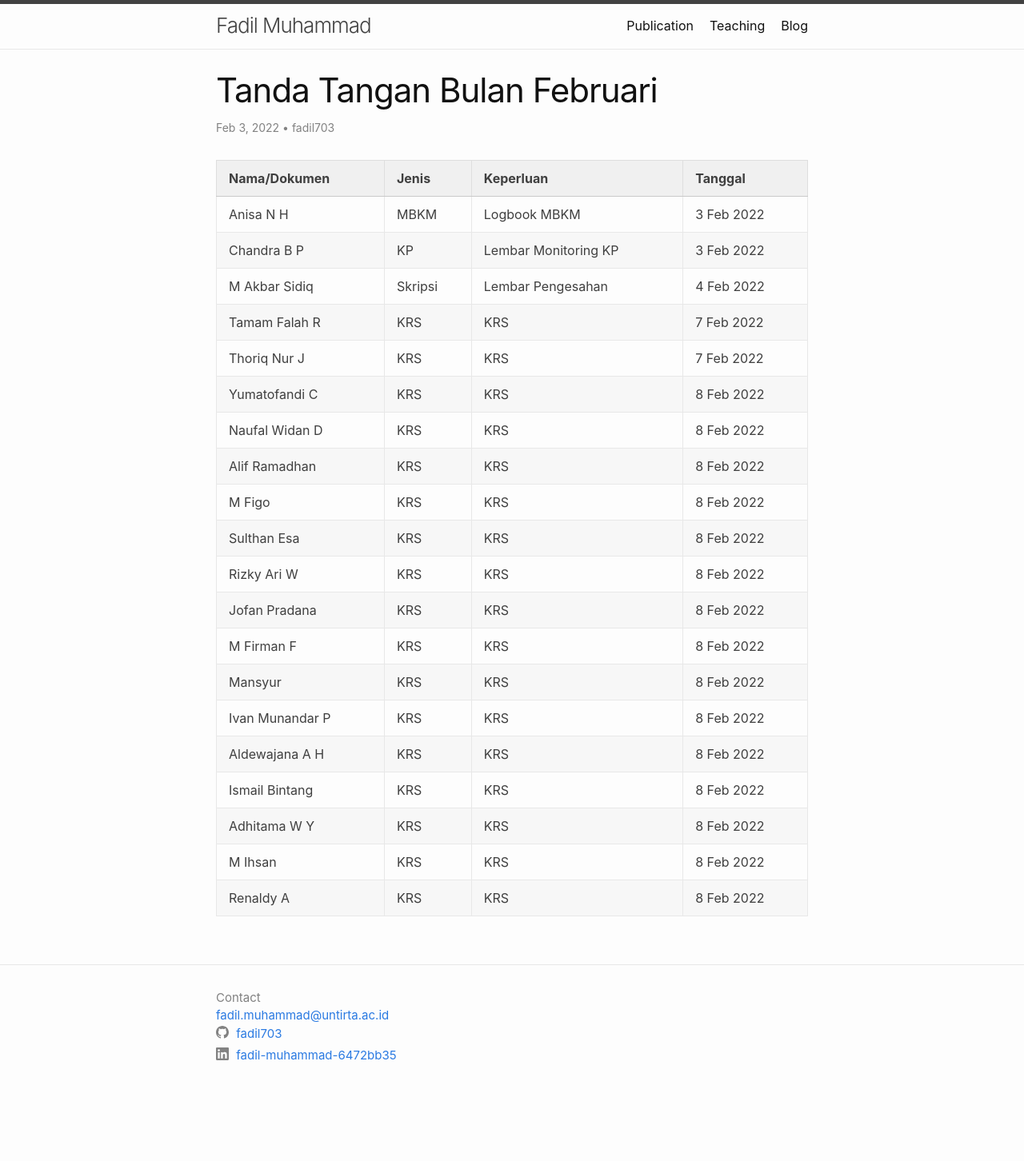
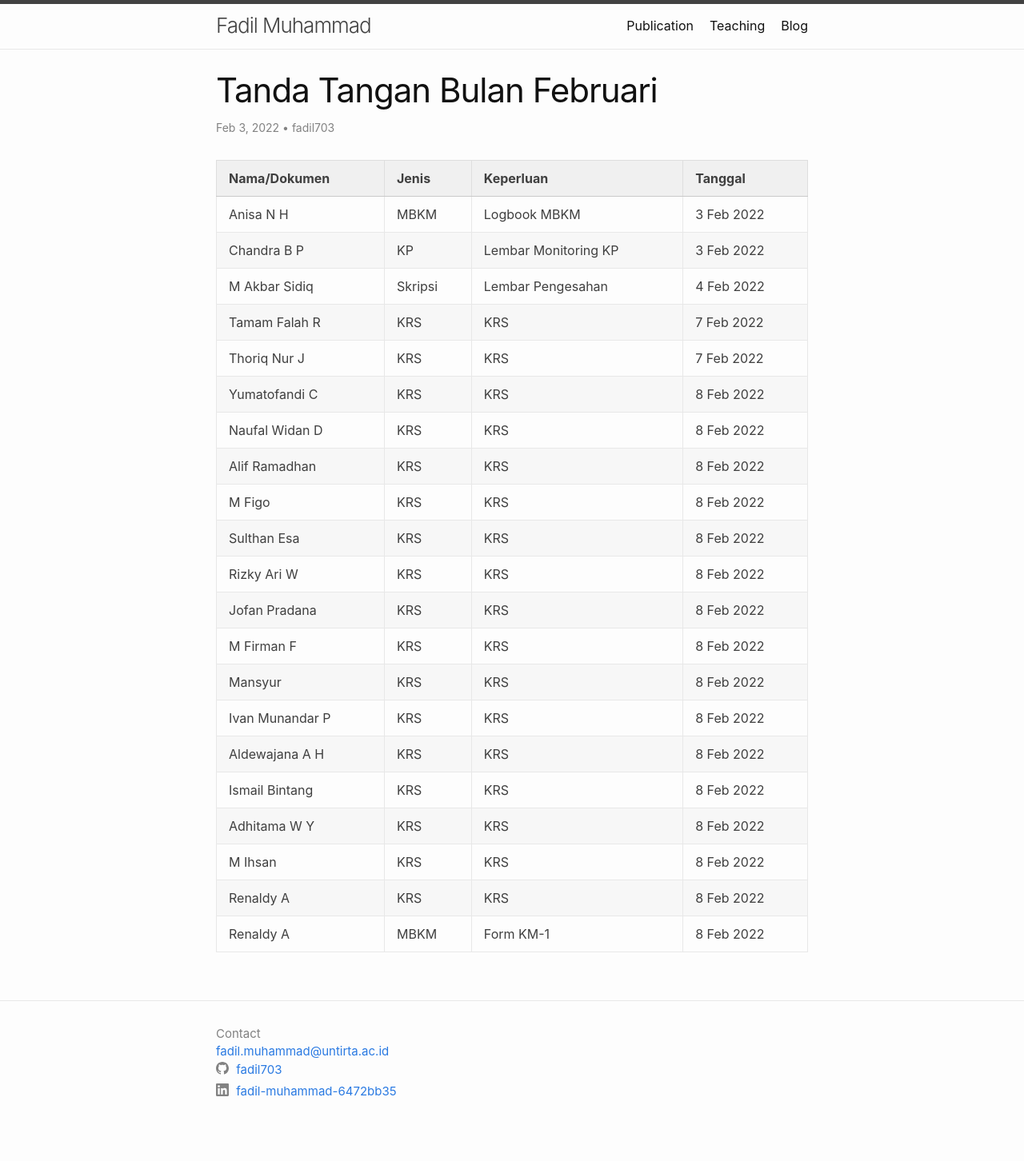
Before and after one commit to fadil703/fadil703.github.io, a Jekyll site: the page built from _posts/2022-02-03-february-signature.markdown, in a window 1280 px wide. Shown: the whole page at 80% size. Built offline with Jekyll 4.4.1, drawn with Linux system fonts in a browser that asks for light colours; before the commit the page ends 1407 px from its top, so only the background shows below that.

Commit message:
Update 2022-02-03-february-signature.markdown
add mbkm renaldy

```diff
--- a/_posts/2022-02-03-february-signature.markdown
+++ b/_posts/2022-02-03-february-signature.markdown
@@ -28,3 +28,4 @@ author: "fadil703"
 | Adhitama W Y | KRS | KRS | 8 Feb 2022  |
 | M Ihsan | KRS | KRS | 8 Feb 2022  |
 | Renaldy A | KRS | KRS | 8 Feb 2022  |
+| Renaldy A | MBKM | Form KM-1 | 8 Feb 2022  |
```
